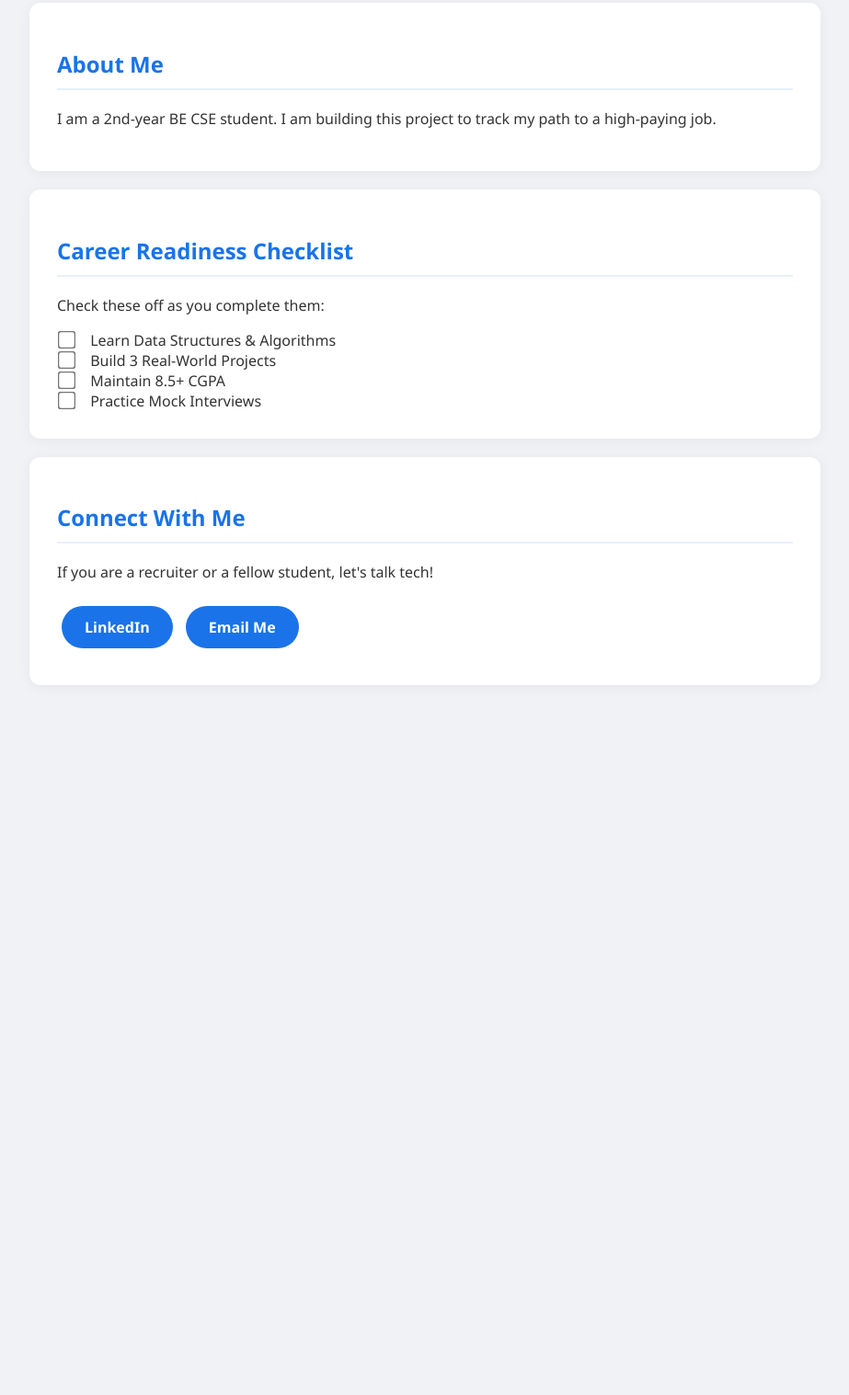
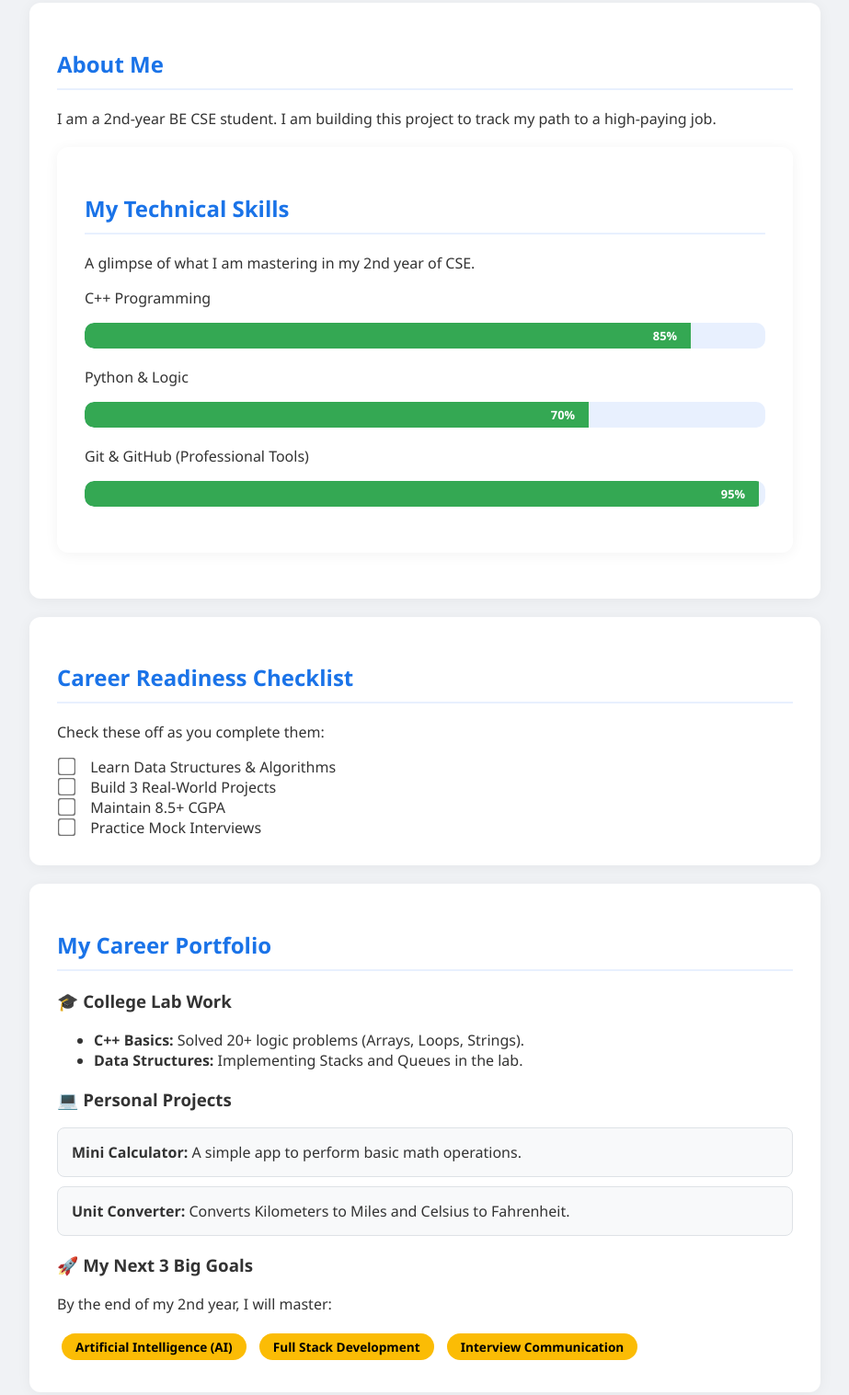
Before and after one commit to sridhar334593/my-first-repo, a plain HTML site: page index.html in a window 1280 px wide. Shown: the part 261-1778 px from the top of the page at 92% size, without its empty margins (178-1101 px from the left). Before the commit the page ends 1026 px from the top, so only its background shows below. Drawn offline with Linux system fonts and the light colour scheme.

Commit message:
Day 5:Completed Portfolio

```diff
--- a/index.html
+++ b/index.html
@@ -56,6 +56,45 @@
     .contact-button:hover {
         background-color: #1557b0; /* Gets darker when you touch it */
     }
+    /* Style for the Progress Bars */
+    .skill-container {
+        margin-bottom: 20px;
+    }
+
+    .progress-bg {
+        background-color: #e8f0fe; /* Light blue background */
+        border-radius: 10px;
+        overflow: hidden; /* Keeps the fill inside the rounded corners */
+    }
+
+    .progress-fill {
+        background-color: #34a853; /* Success Green color */
+        color: white;
+        padding: 5px 15px;
+        text-align: right;
+        font-size: 0.8rem;
+        font-weight: bold;
+        border-radius: 10px 0 0 10px;
+    }
+   /* Final Styling for Portfolio and Goals */
+    .project-box {
+        background-color: #f8f9fa;
+        border: 1px solid #dee2e6;
+        padding: 15px;
+        margin-bottom: 10px;
+        border-radius: 8px;
+    }
+
+    .goal-tag {
+        display: inline-block;
+        background-color: #fbbc05; /* Bright Gold for Goals */
+        color: #000;
+        padding: 5px 15px;
+        border-radius: 20px;
+        margin: 5px;
+        font-size: 0.85rem;
+        font-weight: bold;
+    }
 </style>
 </head>
 <body>
@@ -68,6 +107,31 @@
     <section>
         <h2>About Me</h2>
         <p>I am a 2nd-year BE CSE student. I am building this project to track my path to a high-paying job.</p>
+        <section id="skills">
+        <h2>My Technical Skills</h2>
+        <p>A glimpse of what I am mastering in my 2nd year of CSE.</p>
+
+        <div class="skill-container">
+            <p>C++ Programming</p>
+            <div class="progress-bg">
+                <div class="progress-fill" style="width: 85%;">85%</div>
+            </div>
+        </div>
+
+        <div class="skill-container">
+            <p>Python & Logic</p>
+            <div class="progress-bg">
+                <div class="progress-fill" style="width: 70%;">70%</div>
+            </div>
+        </div>
+
+        <div class="skill-container">
+            <p>Git & GitHub (Professional Tools)</p>
+            <div class="progress-bg">
+                <div class="progress-fill" style="width: 95%;">95%</div>
+            </div>
+        </div>
+    </section>
     </section>
 
     <section>
@@ -79,6 +143,29 @@
         <input type="checkbox"> Maintain 8.5+ CGPA<br>
         <input type="checkbox"> Practice Mock Interviews<br>
     </section>
+    <section id="portfolio">
+        <h2>My Career Portfolio</h2>
+
+        <h3>🎓 College Lab Work</h3>
+        <ul>
+            <li><strong>C++ Basics:</strong> Solved 20+ logic problems (Arrays, Loops, Strings).</li>
+            <li><strong>Data Structures:</strong> Implementing Stacks and Queues in the lab.</li>
+        </ul>
+
+        <h3>💻 Personal Projects</h3>
+        <div class="project-box">
+            <strong>Mini Calculator:</strong> A simple app to perform basic math operations.
+        </div>
+        <div class="project-box">
+            <strong>Unit Converter:</strong> Converts Kilometers to Miles and Celsius to Fahrenheit.
+        </div>
+
+        <h3>🚀 My Next 3 Big Goals</h3>
+        <p>By the end of my 2nd year, I will master:</p>
+        <span class="goal-tag">Artificial Intelligence (AI)</span>
+        <span class="goal-tag">Full Stack Development</span>
+        <span class="goal-tag">Interview Communication</span>
+    </section>
 <section id="contact">
         <h2>Connect With Me</h2>
         <p>If you are a recruiter or a fellow student, let's talk tech!</p>
```
